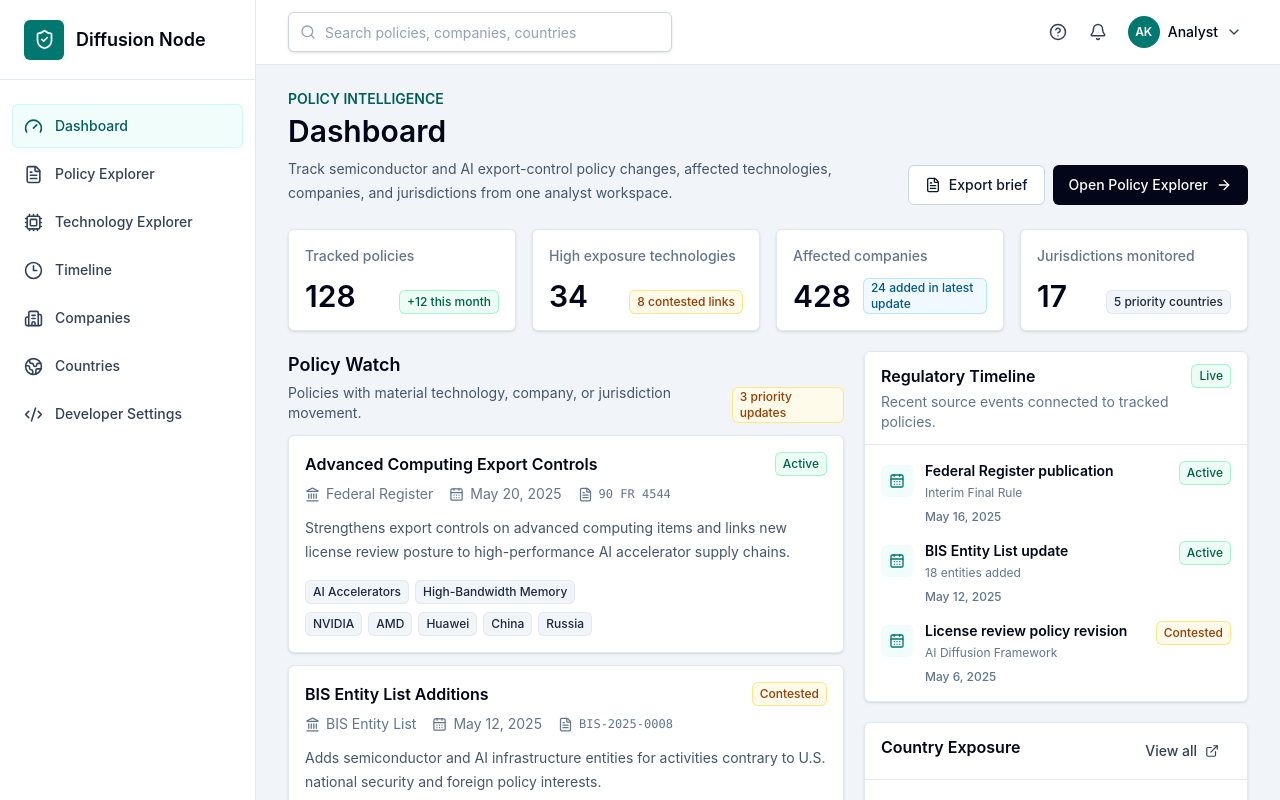
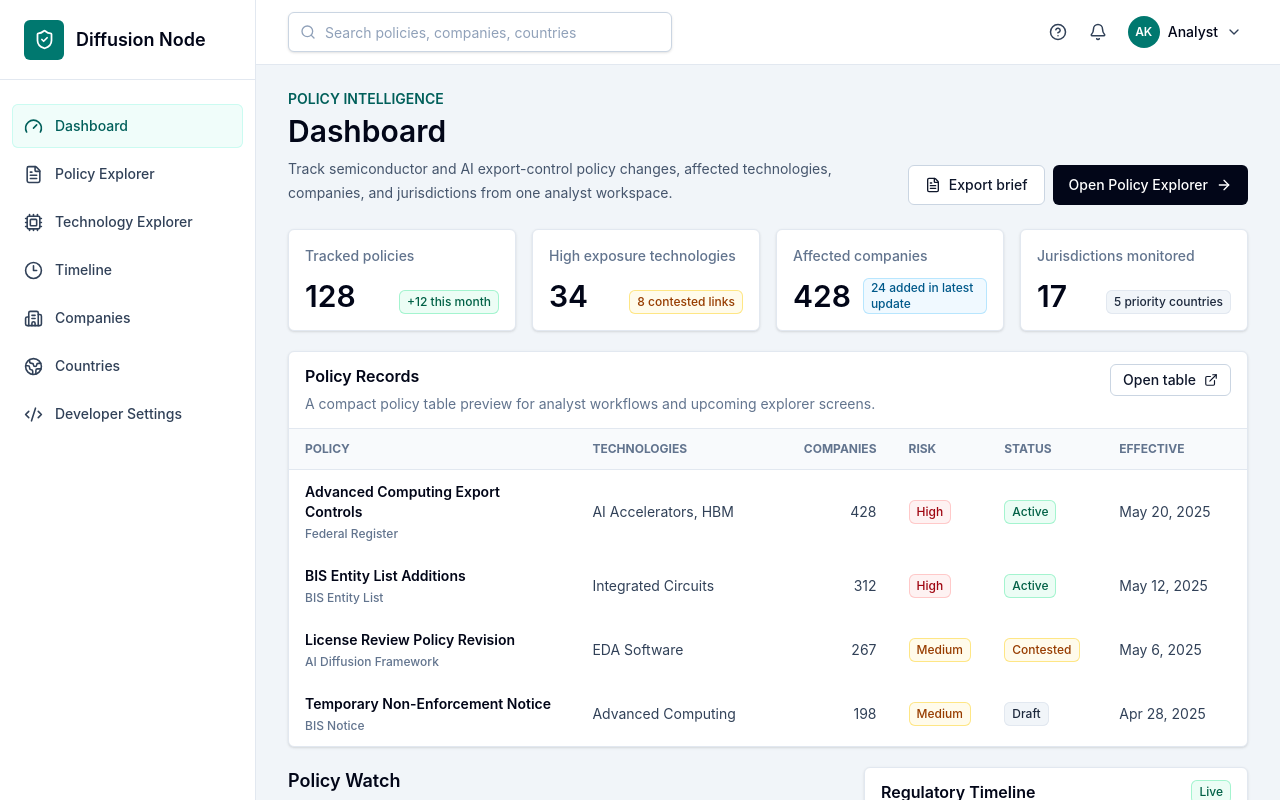
Before and after one commit to Ytemiloluwa/diffusion-node, a Next.js app in the folder frontend/: page / in a window 1280 px wide. Shown: the top 800 px of the page. Built offline with nearby package versions, Linux system fonts and the light colour scheme.

Commit message:
feat(ui): add data table organism

```diff
--- a/frontend/src/app/page.tsx
+++ b/frontend/src/app/page.tsx
@@ -1,7 +1,7 @@
 import { ArrowRight, CalendarDays, ExternalLink, FileText, ShieldAlert } from 'lucide-react';
 import { Badge, Button, Panel } from '@/components/atoms';
 import { PolicyCard } from '@/components/molecules';
-import { DashboardShell } from '@/components/organisms';
+import { DashboardShell, DataTable, type DataTableColumn } from '@/components/organisms';
 
 const metrics = [
   { label: 'Tracked policies', value: '128', detail: '+12 this month', tone: 'emerald' },
@@ -36,6 +36,112 @@ const countryExposure = [
   { country: 'Russia', count: 22, level: 'High' },
   { country: 'Iran', count: 14, level: 'Medium' },
   { country: 'North Korea', count: 9, level: 'Medium' },
+];
+
+type PolicyRow = {
+  companies: number;
+  effectiveDate: string;
+  id: string;
+  policy: string;
+  risk: 'High' | 'Medium';
+  source: string;
+  status: 'Active' | 'Contested' | 'Draft';
+  technologies: string;
+};
+
+const policyRows: PolicyRow[] = [
+  {
+    companies: 428,
+    effectiveDate: 'May 20, 2025',
+    id: 'advanced-computing-controls',
+    policy: 'Advanced Computing Export Controls',
+    risk: 'High',
+    source: 'Federal Register',
+    status: 'Active',
+    technologies: 'AI Accelerators, HBM',
+  },
+  {
+    companies: 312,
+    effectiveDate: 'May 12, 2025',
+    id: 'entity-list-additions',
+    policy: 'BIS Entity List Additions',
+    risk: 'High',
+    source: 'BIS Entity List',
+    status: 'Active',
+    technologies: 'Integrated Circuits',
+  },
+  {
+    companies: 267,
+    effectiveDate: 'May 6, 2025',
+    id: 'license-review-revision',
+    policy: 'License Review Policy Revision',
+    risk: 'Medium',
+    source: 'AI Diffusion Framework',
+    status: 'Contested',
+    technologies: 'EDA Software',
+  },
+  {
+    companies: 198,
+    effectiveDate: 'Apr 28, 2025',
+    id: 'reporting-non-enforcement',
+    policy: 'Temporary Non-Enforcement Notice',
+    risk: 'Medium',
+    source: 'BIS Notice',
+    status: 'Draft',
+    technologies: 'Advanced Computing',
+  },
+];
+
+const policyColumns: DataTableColumn<PolicyRow>[] = [
+  {
+    cell: (row) => (
+      <div>
+        <p className="font-semibold text-slate-950">{row.policy}</p>
+        <p className="mt-1 text-xs text-slate-500">{row.source}</p>
+      </div>
+    ),
+    header: 'Policy',
+    id: 'policy',
+    isRowHeader: true,
+    width: '30%',
+  },
+  {
+    cell: (row) => row.technologies,
+    header: 'Technologies',
+    id: 'technologies',
+    width: '22%',
+  },
+  {
+    align: 'right',
+    cell: (row) => row.companies.toLocaleString(),
+    header: 'Companies',
+    id: 'companies',
+    width: '11%',
+  },
+  {
+    cell: (row) => <Badge tone={row.risk === 'High' ? 'red' : 'amber'}>{row.risk}</Badge>,
+    header: 'Risk',
+    id: 'risk',
+    width: '10%',
+  },
+  {
+    cell: (row) => (
+      <Badge
+        tone={row.status === 'Active' ? 'emerald' : row.status === 'Contested' ? 'amber' : 'slate'}
+      >
+        {row.status}
+      </Badge>
+    ),
+    header: 'Status',
+    id: 'status',
+    width: '12%',
+  },
+  {
+    cell: (row) => row.effectiveDate,
+    header: 'Effective',
+    id: 'effectiveDate',
+    width: '15%',
+  },
 ];
 
 const toneClasses = {
@@ -86,6 +192,24 @@ export default function Home() {
           </section>
         ))}
       </div>
+
+      <DataTable
+        actions={
+          <Button
+            size="sm"
+            trailingIcon={<ExternalLink aria-hidden="true" size={14} strokeWidth={2} />}
+            variant="secondary"
+          >
+            Open table
+          </Button>
+        }
+        className="mt-5"
+        columns={policyColumns}
+        description="A compact policy table preview for analyst workflows and upcoming explorer screens."
+        rowKey={(row) => row.id}
+        rows={policyRows}
+        title="Policy Records"
+      />
 
       <div className="mt-5 grid gap-5 xl:grid-cols-[minmax(0,1.45fr)_minmax(24rem,0.9fr)]">
         <section className="space-y-3">
--- /dev/null
+++ b/frontend/src/components/organisms/DataTable.tsx
@@ -0,0 +1,161 @@
+import type { ReactNode } from 'react';
+import { Spinner } from '@/components/atoms';
+import { cn } from '@/lib/cn';
+
+type DataTableAlign = 'center' | 'left' | 'right';
+
+const alignClasses: Record<DataTableAlign, string> = {
+  center: 'text-center',
+  left: 'text-left',
+  right: 'text-right',
+};
+
+export type DataTableColumn<Row> = {
+  align?: DataTableAlign;
+  cell: (row: Row) => ReactNode;
+  className?: string;
+  header: ReactNode;
+  headerClassName?: string;
+  id: string;
+  isRowHeader?: boolean;
+  width?: string;
+};
+
+export type DataTableProps<Row> = {
+  actions?: ReactNode;
+  className?: string;
+  columns: DataTableColumn<Row>[];
+  description?: ReactNode;
+  emptyState?: ReactNode;
+  isLoading?: boolean;
+  rowKey: (row: Row) => string;
+  rows: Row[];
+  skeletonRowCount?: number;
+  title?: ReactNode;
+};
+
+function SkeletonRows<Row>({
+  columns,
+  rowCount,
+}: {
+  columns: DataTableColumn<Row>[];
+  rowCount: number;
+}) {
+  return Array.from({ length: rowCount }, (_, index) => (
+    <tr className="border-b border-slate-200 last:border-0" key={index}>
+      {columns.map((column) => (
+        <td className="px-4 py-4" key={column.id}>
+          <span
+            className={cn(
+              'block h-4 rounded-md bg-slate-200',
+              column.align === 'right' ? 'ml-auto' : undefined,
+              column.align === 'center' ? 'mx-auto' : undefined,
+              column.width ? undefined : 'w-24',
+            )}
+            style={column.width ? { width: column.width } : undefined}
+          />
+        </td>
+      ))}
+    </tr>
+  ));
+}
+
+export function DataTable<Row>({
+  actions,
+  className,
+  columns,
+  description,
+  emptyState = 'No records found.',
+  isLoading = false,
+  rowKey,
+  rows,
+  skeletonRowCount = 5,
+  title,
+}: DataTableProps<Row>) {
+  return (
+    <section
+      aria-busy={isLoading}
+      className={cn('overflow-hidden rounded-md border border-slate-200 bg-white shadow-sm', className)}
+    >
+      {title || description || actions ? (
+        <header className="flex flex-col gap-3 border-b border-slate-200 px-4 py-3 sm:flex-row sm:items-start sm:justify-between">
+          <div className="min-w-0">
+            {title ? <h2 className="text-base font-semibold text-slate-950">{title}</h2> : null}
+            {description ? <p className="mt-1 text-sm leading-6 text-slate-500">{description}</p> : null}
+          </div>
+          {actions ? <div className="flex shrink-0 items-center gap-2">{actions}</div> : null}
+        </header>
+      ) : null}
+
+      <div className="overflow-x-auto">
+        <table className="min-w-[56rem] w-full border-separate border-spacing-0 text-sm">
+          <thead className="bg-slate-50 text-xs font-semibold uppercase text-slate-500">
+            <tr>
+              {columns.map((column) => (
+                <th
+                  className={cn(
+                    'border-b border-slate-200 px-4 py-3',
+                    alignClasses[column.align ?? 'left'],
+                    column.headerClassName,
+                  )}
+                  key={column.id}
+                  scope="col"
+                  style={column.width ? { width: column.width } : undefined}
+                >
+                  {column.header}
+                </th>
+              ))}
+            </tr>
+          </thead>
+          <tbody className="divide-y divide-slate-200 text-slate-700">
+            {isLoading ? (
+              <SkeletonRows columns={columns} rowCount={skeletonRowCount} />
+            ) : rows.length ? (
+              rows.map((row) => (
+                <tr className="transition-colors hover:bg-slate-50/80" key={rowKey(row)}>
+                  {columns.map((column) =>
+                    column.isRowHeader ? (
+                      <th
+                        className={cn(
+                          'px-4 py-3 font-medium text-slate-950',
+                          alignClasses[column.align ?? 'left'],
+                          column.className,
+                        )}
+                        key={column.id}
+                        scope="row"
+                        style={column.width ? { width: column.width } : undefined}
+                      >
+                        {column.cell(row)}
+                      </th>
+                    ) : (
+                      <td
+                        className={cn(
+                          'px-4 py-3 align-middle',
+                          alignClasses[column.align ?? 'left'],
+                          column.className,
+                        )}
+                        key={column.id}
+                        style={column.width ? { width: column.width } : undefined}
+                      >
+                        {column.cell(row)}
+                      </td>
+                    ),
+                  )}
+                </tr>
+              ))
+            ) : (
+              <tr>
+                <td className="px-4 py-10 text-center text-sm text-slate-500" colSpan={columns.length}>
+                  <div className="flex flex-col items-center gap-3">
+                    {isLoading ? <Spinner label="Loading records" /> : null}
+                    <span>{emptyState}</span>
+                  </div>
+                </td>
+              </tr>
+            )}
+          </tbody>
+        </table>
+      </div>
+    </section>
+  );
+}
--- a/frontend/src/components/organisms/index.ts
+++ b/frontend/src/components/organisms/index.ts
@@ -2,5 +2,7 @@ export { AppHeader } from './AppHeader';
 export type { AppHeaderProps } from './AppHeader';
 export { DashboardShell } from './DashboardShell';
 export type { DashboardShellProps } from './DashboardShell';
+export { DataTable } from './DataTable';
+export type { DataTableColumn, DataTableProps } from './DataTable';
 export { NavigationSidebar } from './NavigationSidebar';
 export type { NavigationItemId, NavigationSidebarProps } from './NavigationSidebar';
```
